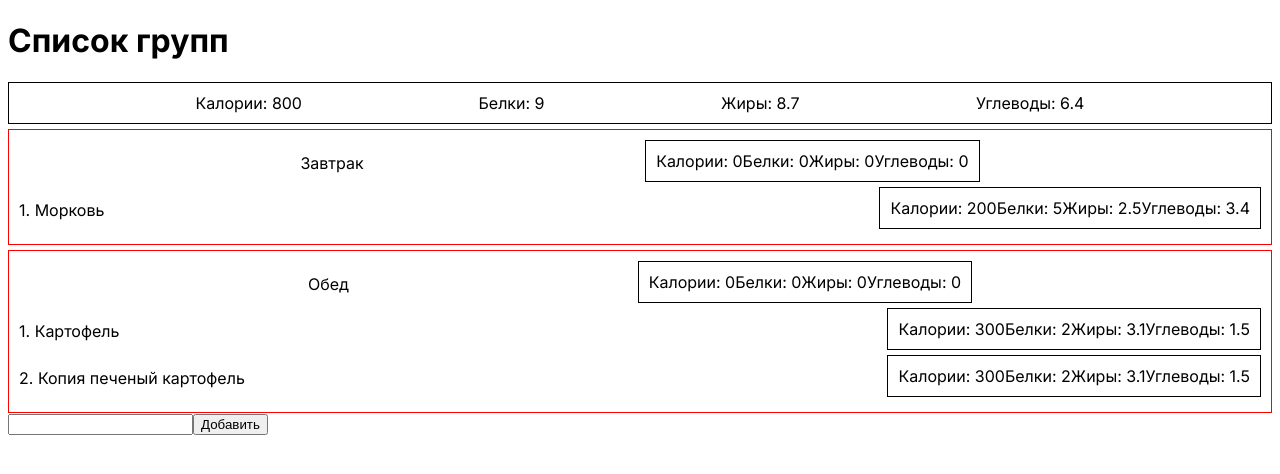
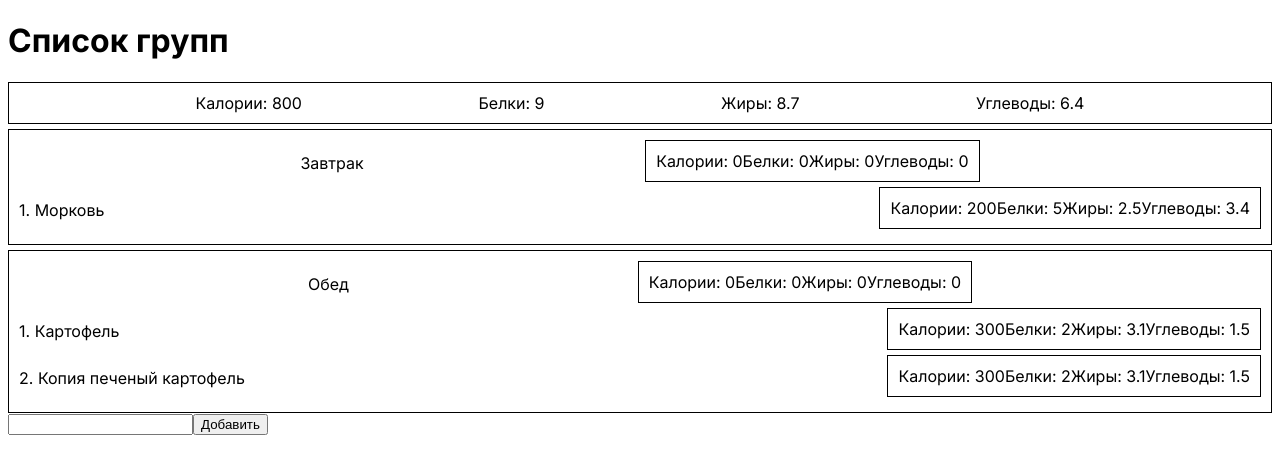
Before and after one commit to demons/fatburger, a Next.js app: page / in a window 1280 px wide. Shown: the top 474 px of the page. Built offline with nearby package versions, Linux system fonts and the light colour scheme.

Commit message:
Изменит цвет рамки GroupItem

```diff
--- a/app/globals.css
+++ b/app/globals.css
@@ -1,5 +1,5 @@
 .group {
-  border: 1px solid red;
+  border: 1px solid black;
   margin-bottom: 5px;
   padding: 10px;
 }
```
